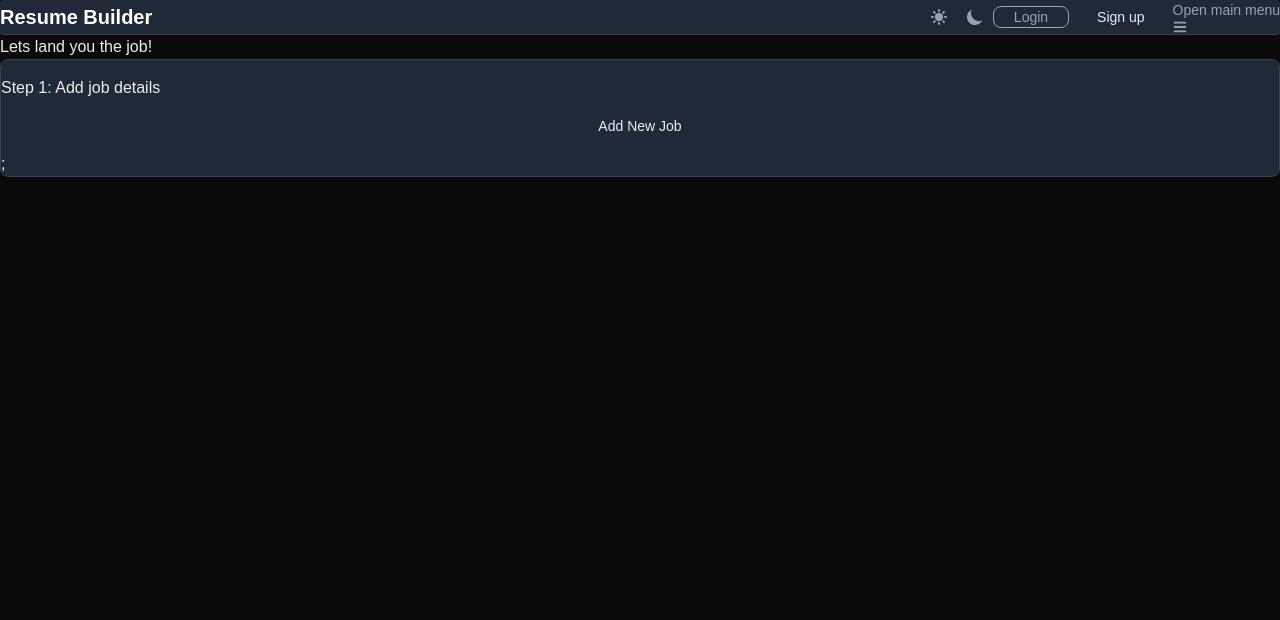
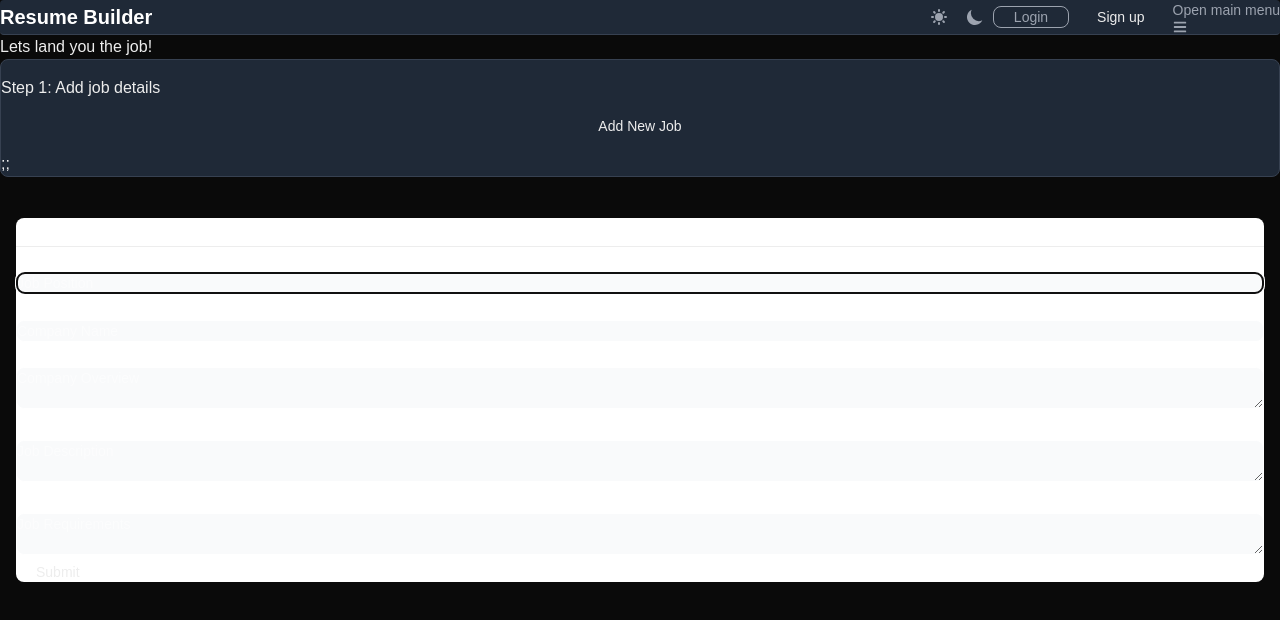
Before and after one commit to atticus-ezis/resume_builder_v2_frontend, a Next.js app: page /account/home in a window 1280 px wide. Both pictures are taken after a click on the button "Add New Job". Shown: the top 620 px of the page. Built offline with nearby package versions, Linux system fonts and the light colour scheme; no server answers.

Commit message:
added job detail form

```diff
--- a/app/account/home/page.tsx
+++ b/app/account/home/page.tsx
@@ -3,6 +3,7 @@ import { Card, Button } from "flowbite-react";
 import { useState, useEffect } from "react";
 import { api } from "@/app/api";
 import JobSelectionModal from "@/app/components/JobSelectionModal";
+import CreateJobFormModal from "@/app/components/CreateJobFormModal";
 
 // The backend returns a paginated list of existing jobs like ...
 // {
@@ -24,7 +25,7 @@ import JobSelectionModal from "@/app/components/JobSelectionModal";
 
 // If the user selects add new job post a form to this endpoint: api/job/
 // {
-//   "job_context": "{\"job_position": "string", "company_name": "string", "company_overview": "string", "job_description": "string", "job_requirements": "string" }"
+//   "job_context": jobContext
 // }
 
 type NewJob = {
@@ -44,16 +45,14 @@ export default function Home() {
     job_requirements: "",
   });
   const [showExistingJobsModal, setShowExistingJobsModal] = useState(false);
+  const [showNewJobModal, setShowNewJobModal] = useState(false);
   const [selectedJob, setSelectedJob] = useState<{ id: number; job_position: string; company_name: string } | null>(
     null,
   );
   const [hasExistingJobs, setHasExistingJobs] = useState(false);
 
-  const addNewJob = () => {};
-
   const handleJobSelect = (job: { id: number; job_position: string; company_name: string }) => {
     setSelectedJob(job);
-    console.log("Selected job:", job);
   };
 
   // Check if there are existing jobs on mount
@@ -77,22 +76,16 @@ export default function Home() {
       <Card>
         <div></div>
         <span>Step 1: Add job details</span>
-        <Button onClick={addNewJob}>Add New Job</Button>
+        <Button onClick={() => setShowNewJobModal(true)}>Add New Job</Button>
+        <CreateJobFormModal
+          show={showNewJobModal}
+          onClose={() => setShowNewJobModal(false)}
+          onJobSelect={handleJobSelect}
+        />
         {hasExistingJobs && (
           <div className="flex items-center gap-2 flex-wrap">
             <span className="text-gray-600 dark:text-gray-400">or</span>
             <Button onClick={() => setShowExistingJobsModal(true)}>Choose from an existing job</Button>
-            {selectedJob && (
-              <div className="flex items-center gap-2 px-4 py-2 bg-blue-50 dark:bg-blue-900/20 border border-blue-200 dark:border-blue-800 rounded-lg">
-                <span className="text-sm font-medium text-blue-900 dark:text-blue-200">
-                  Selected: <span className="font-semibold">{selectedJob.job_position}</span> at{" "}
-                  <span className="font-semibold">{selectedJob.company_name}</span>
-                </span>
-                <Button size="xs" color="gray" onClick={() => setSelectedJob(null)} className="ml-2">
-                  Clear
-                </Button>
-              </div>
-            )}
           </div>
         )}
         ;
@@ -101,6 +94,18 @@ export default function Home() {
           onClose={() => setShowExistingJobsModal(false)}
           onJobSelect={handleJobSelect}
         />
+        {selectedJob && (
+          <div className="flex items-center gap-2 px-4 py-2 bg-blue-50 dark:bg-blue-900/20 border border-blue-200 dark:border-blue-800 rounded-lg">
+            <span className="text-sm font-medium text-blue-900 dark:text-blue-200">
+              Selected: <span className="font-semibold">{selectedJob.job_position}</span> at{" "}
+              <span className="font-semibold">{selectedJob.company_name}</span>
+            </span>
+            <Button size="xs" color="gray" onClick={() => setSelectedJob(null)} className="ml-2">
+              Clear
+            </Button>
+          </div>
+        )}
+        ;
       </Card>
     </>
   );
--- /dev/null
+++ b/app/components/CreateJobFormModal.tsx
@@ -0,0 +1,146 @@
+import { Modal, ModalHeader, ModalBody, Textarea, TextInput, Button, Label } from "flowbite-react";
+import { useState } from "react";
+import { api } from "@/app/api";
+
+type CreateJobFormModalProps = {
+  show: boolean;
+  onClose: () => void;
+  onJobSelect: (job: { id: number; job_position: string; company_name: string }) => void;
+};
+
+type JobContext = {
+  job_position: string;
+  company_name: string;
+  company_overview: string;
+  job_description: string;
+  job_requirements: string;
+};
+
+export default function CreateJobFormModal({ show, onClose, onJobSelect }: CreateJobFormModalProps) {
+  const [jobContext, setJobContext] = useState<JobContext>({
+    job_position: "",
+    company_name: "",
+    company_overview: "",
+    job_description: "",
+    job_requirements: "",
+  });
+  const [fieldErrors, setFieldErrors] = useState<Record<string, string>>({});
+  const [error, setError] = useState<string | null>(null);
+  const [isLoading, setIsLoading] = useState(false);
+
+  const handleChange = (e: React.ChangeEvent<HTMLInputElement | HTMLTextAreaElement>) => {
+    setJobContext({ ...jobContext, [e.target.name]: e.target.value });
+  };
+
+  const handleSubmit = async (e: React.FormEvent<HTMLFormElement>) => {
+    e.preventDefault();
+    setError(null);
+    setFieldErrors({});
+    setIsLoading(true);
+
+    for (const [key, value] of Object.entries(jobContext)) {
+      if (!value) {
+        setFieldErrors({ ...fieldErrors, [key]: "This field is required" });
+      }
+    }
+    if (Object.keys(fieldErrors).length > 0) {
+      setIsLoading(false);
+      return;
+    }
+
+    try {
+      const response = await api.post("/api/job/", {
+        job_context: jobContext,
+      });
+      if (response.status !== 201) {
+        throw new Error("Failed to create job");
+      } else {
+        onJobSelect({
+          id: response.data.id || response.data.pk,
+          job_position: response.data.job_position,
+          company_name: response.data.company_name,
+        });
+        onClose();
+      }
+    } catch (error) {
+      setError("An error occurred while creating the job");
+    } finally {
+      setIsLoading(false);
+    }
+  };
+  return (
+    <Modal show={show} onClose={onClose}>
+      <ModalHeader>EnterJob Details</ModalHeader>
+      <ModalBody>
+        {error && (
+          <div className="mb-4 p-4 bg-red-50 dark:bg-red-900/20 border border-red-200 dark:border-red-800 rounded-lg">
+            <p className="text-sm text-red-800 dark:text-red-200">{error}</p>
+          </div>
+        )}
+        <form onSubmit={handleSubmit}>
+          <Label htmlFor="job_position">Job Position</Label>
+          <TextInput
+            name="job_position"
+            placeholder="Job Position"
+            value={jobContext.job_position}
+            onChange={handleChange}
+          />
+          {fieldErrors.job_position && (
+            <div className="mb-4 p-4 bg-red-50 dark:bg-red-900/20 border border-red-200 dark:border-red-800 rounded-lg">
+              <p className="text-sm text-red-800 dark:text-red-200">{fieldErrors.job_position}</p>
+            </div>
+          )}
+          <Label htmlFor="company_name">Company Name</Label>
+          <TextInput
+            name="company_name"
+            placeholder="Company Name"
+            value={jobContext.company_name}
+            onChange={handleChange}
+          />
+          {fieldErrors.company_name && (
+            <div className="mb-4 p-4 bg-red-50 dark:bg-red-900/20 border border-red-200 dark:border-red-800 rounded-lg">
+              <p className="text-sm text-red-800 dark:text-red-200">{fieldErrors.company_name}</p>
+            </div>
+          )}
+          <Label htmlFor="company_overview">Company Overview</Label>
+          <Textarea
+            name="company_overview"
+            placeholder="Company Overview"
+            value={jobContext.company_overview}
+            onChange={handleChange}
+          />
+          {fieldErrors.company_overview && (
+            <div className="mb-4 p-4 bg-red-50 dark:bg-red-900/20 border border-red-200 dark:border-red-800 rounded-lg">
+              <p className="text-sm text-red-800 dark:text-red-200">{fieldErrors.company_overview}</p>
+            </div>
+          )}
+          <Label htmlFor="job_description">Job Description</Label>
+          <Textarea
+            name="job_description"
+            placeholder="Job Description"
+            value={jobContext.job_description}
+            onChange={handleChange}
+          />
+          {fieldErrors.job_description && (
+            <div className="mb-4 p-4 bg-red-50 dark:bg-red-900/20 border border-red-200 dark:border-red-800 rounded-lg">
+              <p className="text-sm text-red-800 dark:text-red-200">{fieldErrors.job_description}</p>
+            </div>
+          )}
+          <Label htmlFor="job_requirements">Job Requirements</Label>
+          <Textarea
+            name="job_requirements"
+            placeholder="Job Requirements"
+            value={jobContext.job_requirements}
+            onChange={handleChange}
+          />
+          {fieldErrors.job_requirements && (
+            <div className="mb-4 p-4 bg-red-50 dark:bg-red-900/20 border border-red-200 dark:border-red-800 rounded-lg">
+              <p className="text-sm text-red-800 dark:text-red-200">{fieldErrors.job_requirements}</p>
+            </div>
+          )}
+          <Button type="submit">Submit</Button>
+        </form>
+      </ModalBody>
+    </Modal>
+  );
+}
```
